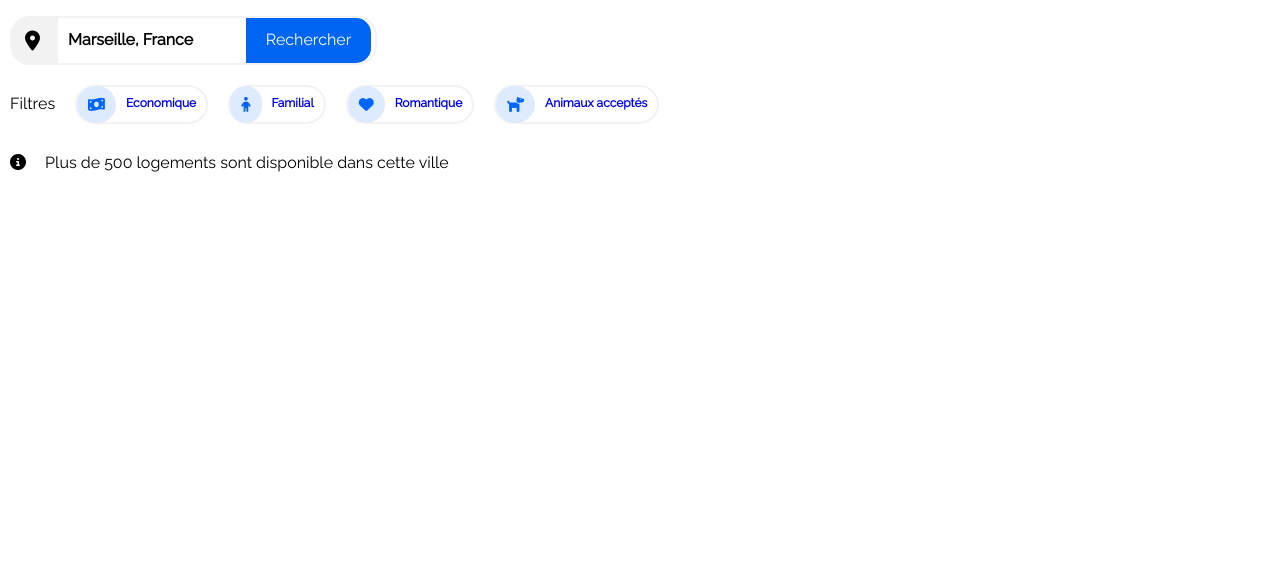
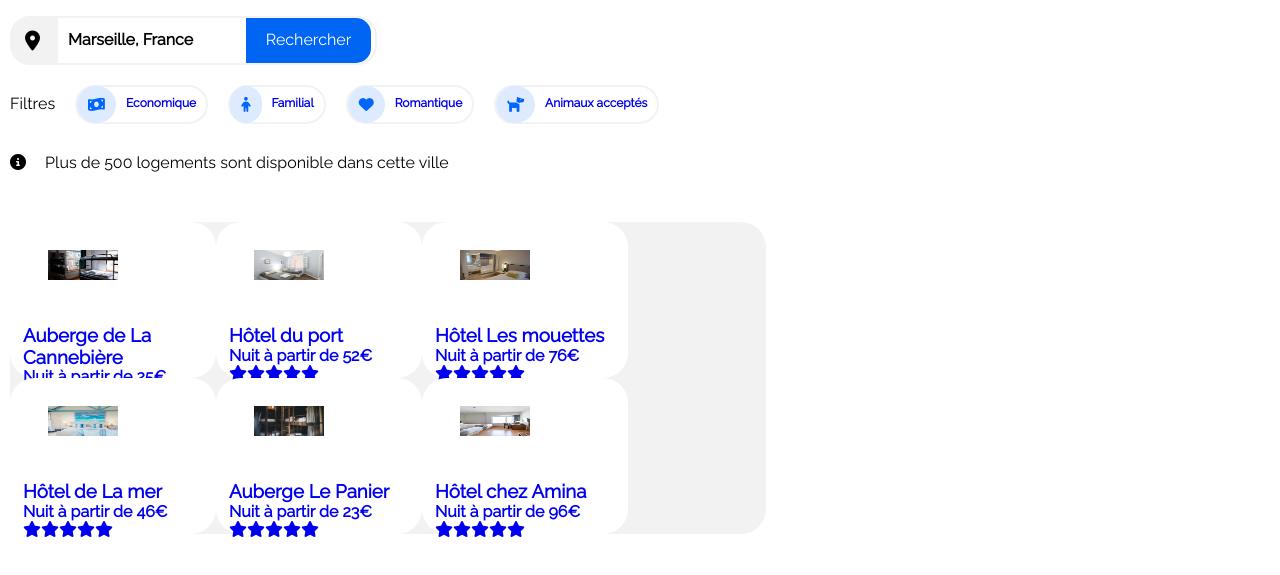
Before and after one commit to DevTipsy/Projet_2_Booki, a plain HTML site: page index.html in a window 1280 px wide. Shown: the part 123-698 px from the top of the page. Drawn offline with Linux system fonts and the light colour scheme.

Commit message:
update2 style.css

```diff
--- a/css/style.css
+++ b/css/style.css
@@ -164,7 +164,35 @@ main{
         display: inline-flex;
     }
 
+    form.card_container {
+        display: inline-flex;
+        flex-direction: row;
+        flex-wrap: wrap;
+        justify-content: flex-start;
+        align-items: stretch;
+        align-content: stretch;
+        background-color: #F2F2F2;
+        border-radius: 25px;
+        width: 60%;
 
+
+      }
+      article.card_bloc {
+        display: block;
+        flex-grow: 0;
+        flex-shrink: 1;
+        flex-basis: auto;
+        align-self: auto;
+        order: 0;
+        width: 200px;
+        height: 150px;
+        border: solid 3px white;
+        background-color: white;
+        border-radius: 25px;
+      }
+.image{
+    height: 100px;
+}
 
   @media all and (max-width: 768px){
 
--- a/index.html
+++ b/index.html
@@ -63,6 +63,68 @@
         <p>Plus de 500 logements sont disponible dans cette ville</p>
     </div>
 
+<form class="card_container">
+    <article class="card_bloc">
+        <a href="#">
+            <div class="image"><img src="images/hebergements/4_small/h.jpg" alt="auberge"></div>
+            <div class="text">
+                <h3 class="title">Auberge de La Cannebière</h3>
+                <p class="price">Nuit à partir de 25€</p>
+                <div class="rating"><i class="fa-solid fa-star"></i><i class="fa-solid fa-star"></i><i class="fa-solid fa-star"></i><i class="fa-solid fa-star"></i><i class="fa-solid fa-star"></i></div>
+            </div>
+        </a>
+    </article>
+    <article class="card_bloc">
+        <a href="#">
+            <div class="image"><img src="images/hebergements/4_small/g.jpg" alt="port"></div>
+            <div class="text">
+                <h3 class="title">Hôtel du port</h3>
+                <p class="price">Nuit à partir de 52€</p>
+                <div class="rating"><i class="fa-solid fa-star"></i><i class="fa-solid fa-star"></i><i class="fa-solid fa-star"></i><i class="fa-solid fa-star"></i><i class="fa-solid fa-star"></i></div>
+            </div>
+        </a>
+    </article>
+    <article class="card_bloc">
+        <a href="#">
+            <div class="image"><img src="images/hebergements/4_small/j.jpg" alt="mouettes"></div>
+            <div class="text">
+                <h3 class="title">Hôtel Les mouettes</h3>
+                <p class="price">Nuit à partir de 76€</p>
+                <div class="rating"><i class="fa-solid fa-star"></i><i class="fa-solid fa-star"></i><i class="fa-solid fa-star"></i><i class="fa-solid fa-star"></i><i class="fa-solid fa-star"></i></div>
+            </div>
+        </a>
+    </article>
+    <article class="card_bloc">
+        <a href="#">
+            <div class="image"><img src="images/hebergements/4_small/a.jpg" alt="mer"></div>
+            <div class="text">
+                <h3 class="title">Hôtel de La mer</h3>
+                <p class="price">Nuit à partir de 46€</p>
+                <div class="rating"><i class="fa-solid fa-star"></i><i class="fa-solid fa-star"></i><i class="fa-solid fa-star"></i><i class="fa-solid fa-star"></i><i class="fa-solid fa-star"></i></div>
+            </div>
+        </a>
+    </article>
+    <article class="card_bloc">
+        <a href="#">
+            <div class="image"><img src="images/hebergements/4_small/i.jpg" alt="panier"></div>
+            <div class="text">
+                <h3 class="title">Auberge Le Panier</h3>
+                <p class="price">Nuit à partir de 23€</p>
+                <div class="rating"><i class="fa-solid fa-star"></i><i class="fa-solid fa-star"></i><i class="fa-solid fa-star"></i><i class="fa-solid fa-star"></i><i class="fa-solid fa-star"></i></div>
+            </div>
+        </a>
+    </article>
+    <article class="card_bloc">
+        <a href="#">
+            <div class="image"><img src="images/hebergements/4_small/d.jpg" alt="amina"></div>
+            <div class="text">
+                <h3 class="title">Hôtel chez Amina</h3>
+                <p class="price">Nuit à partir de 96€</p>
+                <div class="rating"><i class="fa-solid fa-star"></i><i class="fa-solid fa-star"></i><i class="fa-solid fa-star"></i><i class="fa-solid fa-star"></i><i class="fa-solid fa-star"></i></div>
+            </div>
+        </a>
+    </article>
+</form>
     </main>
 
     <footer>
```
Also changed, not shown: images/hebergements/4_small/a.jpg (renamed from images/hebergements/4_small/annie-spratt-Eg1qcIitAuA-unsplash.jpg), images/hebergements/4_small/b.jpg (renamed from images/hebergements/4_small/aw-creative-VGs8z60yT2c-unsplash.jpg), images/hebergements/4_small/c.jpg (renamed from images/hebergements/4_small/emile-guillemot-Bj_rcSC5XfE-unsplash.jpg), images/hebergements/4_small/d.jpg (renamed from images/hebergements/4_small/febrian-zakaria-M6S1WvfW68A-unsplash.jpg), images/hebergements/4_small/f.jpg (renamed from images/hebergements/4_small/febrian-zakaria-sjvU0THccQA-unsplash.jpg), images/hebergements/4_small/g.jpg (renamed from images/hebergements/4_small/fred-kleber-gTbaxaVLvsg-unsplash.jpg), images/hebergements/4_small/h.jpg (renamed from images/hebergements/4_small/marcus-loke-WQJvWU_HZFo-unsplash.jpg), images/hebergements/4_small/i.jpg (renamed from images/hebergements/4_small/nicate-lee-kT-ZyaiwBe0-unsplash.jpg), images/hebergements/4_small/j.jpg (renamed from images/hebergements/4_small/reisetopia-B8WIgxA_PFU-unsplash.jpg).
